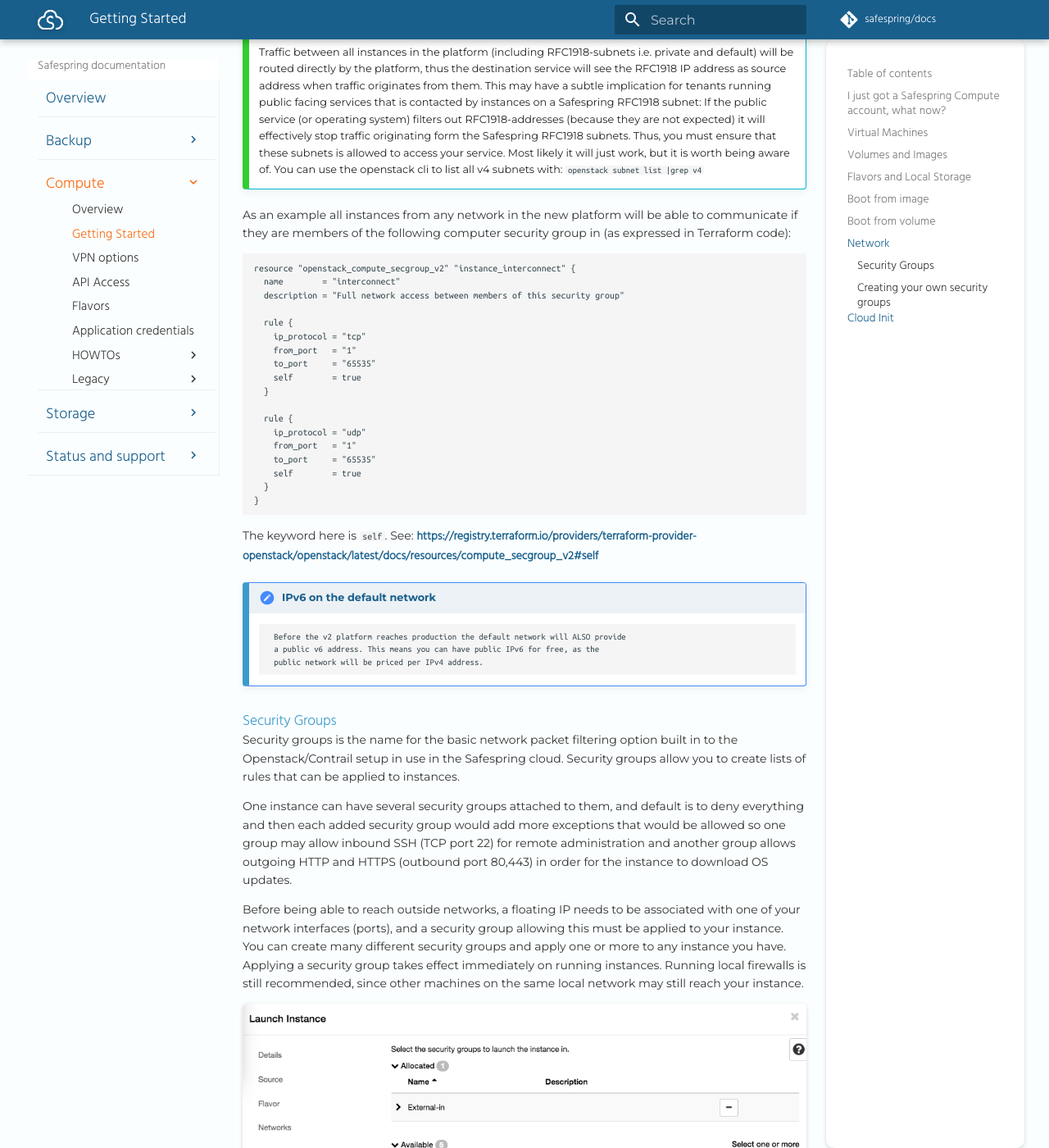
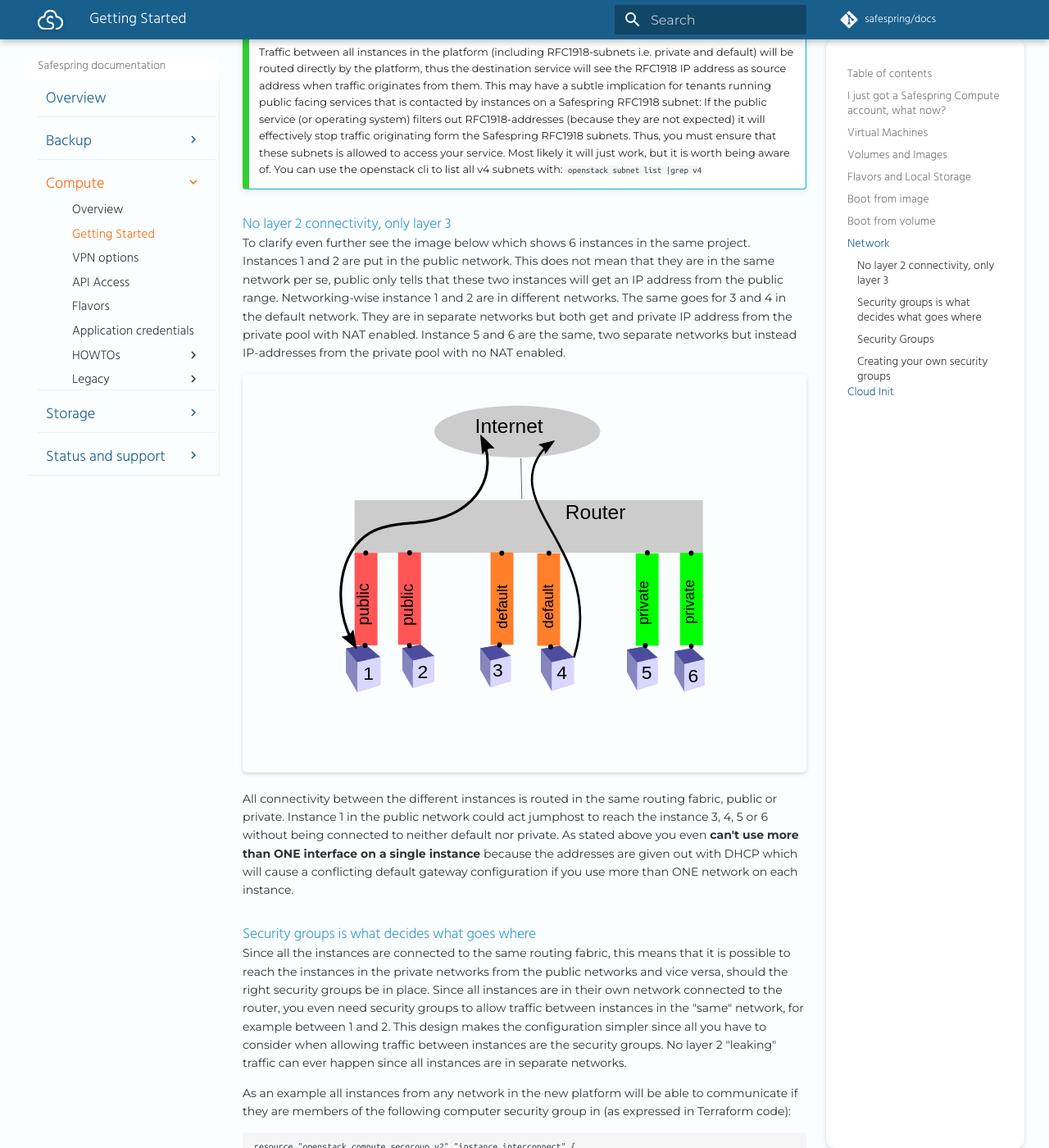
Before and after one commit to safespring/docs, an MkDocs documentation site: the page built from content/new/getting-started.md, in a window 1280 px wide and 1400 px high, scrolled down 5756 px. Shown: the whole window at 82% size. Built offline with MkDocs 1.6.1 and Material for MkDocs 9.7.7, drawn with Linux system fonts in a browser that asks for light colours; a script that is not in the unit is left out; comment, search, counter and statistics services are not loaded; old or Windows-style settings are respelled for this version of MkDocs; some of the changed text lies outside the part shown.

Commit message:
Even clearer about the networking model in v2 under Getting Started

```diff
--- a/content/new/getting-started.md
+++ b/content/new/getting-started.md
@@ -88,18 +88,47 @@
 
 ![image](../images/np-networks.png)
 
+
 !!! info "Important note"
     You no longer have the ability to create your own networks. All networks has a separate DHCP-scope from which instances created in that network will get an IP-address from. This means that you will have less flexibility which IP-addresses your instances get, but you will instead gain in stability since the simpler network model in v2 has proven to be much more stable than that in v1.
 
 Instances in different network will be able to communicate as long as your security groups allow it. Note that this also applies to instances in the public network with public IP-addresses and instances in the default and private networks.
 
 Thus, the right way to communicate between instances attached to the different networks is to
-just use security groups directly to control access. Do NOT add a second
+just use security groups directly to control access. **Do NOT add a second
 interface on any instance. That will create problems with default gateways that
-compete, thus unstable network connection to the instance
+compete, thus unstable network connection to the instance.**
 
 !!! info "Important note"
     Traffic between all instances in the platform (including RFC1918-subnets i.e. private and default) will be routed directly by the platform, thus the destination service will see the RFC1918 IP address as source address when traffic originates from them. This may have a subtle implication for tenants running public facing services that is contacted by instances on a Safespring RFC1918 subnet: If the public service (or operating system) filters out RFC1918-addresses (because they are not expected) it will effectively stop traffic originating form the Safespring RFC1918 subnets. Thus, you must ensure that these subnets is allowed to access your service. Most likely it will just work, but it is worth being aware of. You can use the openstack cli to list all v4 subnets with: `openstack subnet list |grep v4`
+
+### No layer 2 connectivity, only layer 3
+To clarify even further see the image below which shows 6 instances in the same project. Instances 1 and 2 are
+put in the public network. This does not mean that they are in the same network per se, public only tells that
+these two instances will get an IP address from the public range. Networking-wise instance 1 and 2 are in
+different networks. The same goes for 3 and 4 in the default network. They are in separate networks but both
+get and private IP address from the private pool with NAT enabled. Instance 5 and 6 are the same, two separate
+networks but instead IP-addresses from the private pool with no NAT enabled.
+
+![image](../images/v2-networking.svg)
+
+All connectivity between the different instances is routed in the same routing fabric, public or private.
+Instance 1 in the public network could act jumphost to reach the instance 3, 4, 5 or 6 without being connected to
+neither default nor private. As stated above you even **can't use more than ONE interface on a single instance**
+because the addresses are given out with DHCP which will cause a conflicting default gateway configuration if
+you use more than ONE network on each instance.
+
+
+### Security groups is what decides what goes where
+Since all the instances are connected to the same routing fabric, this means that it is possible to reach the
+instances in the private networks from the public networks and vice versa, should the right security groups be
+in place. Since all instances are in their own network connected to the router, you even need security groups
+to allow traffic between instances in the "same" network, for example between 1 and 2. This design makes the
+configuration simpler since all you have to consider when allowing traffic between instances are the security
+groups. No layer 2 "leaking" traffic can ever happen since all instances are in separate networks.
+
+
+
 
 As an example all instances from any network in the new platform will be able
 to communicate if they are members of the following computer security group in
```
Also changed, not shown: content/images/v2-networking.svg (added).
